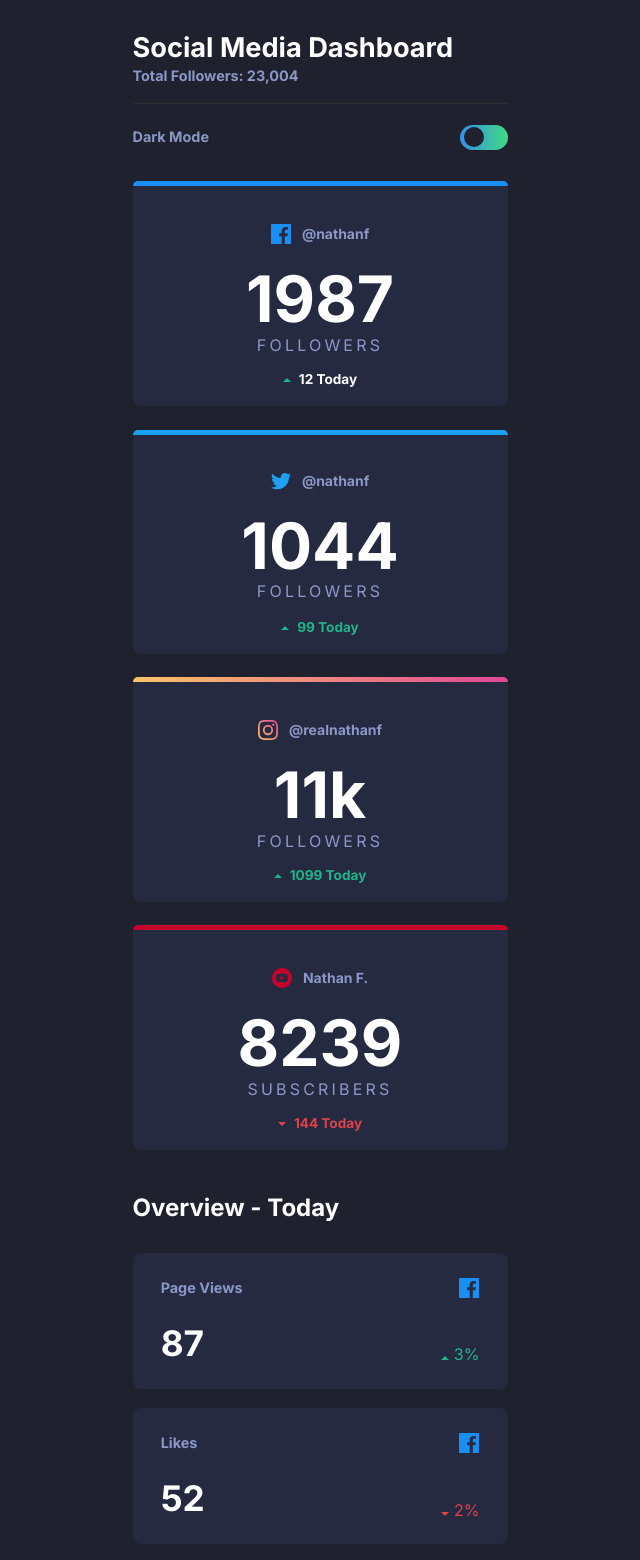
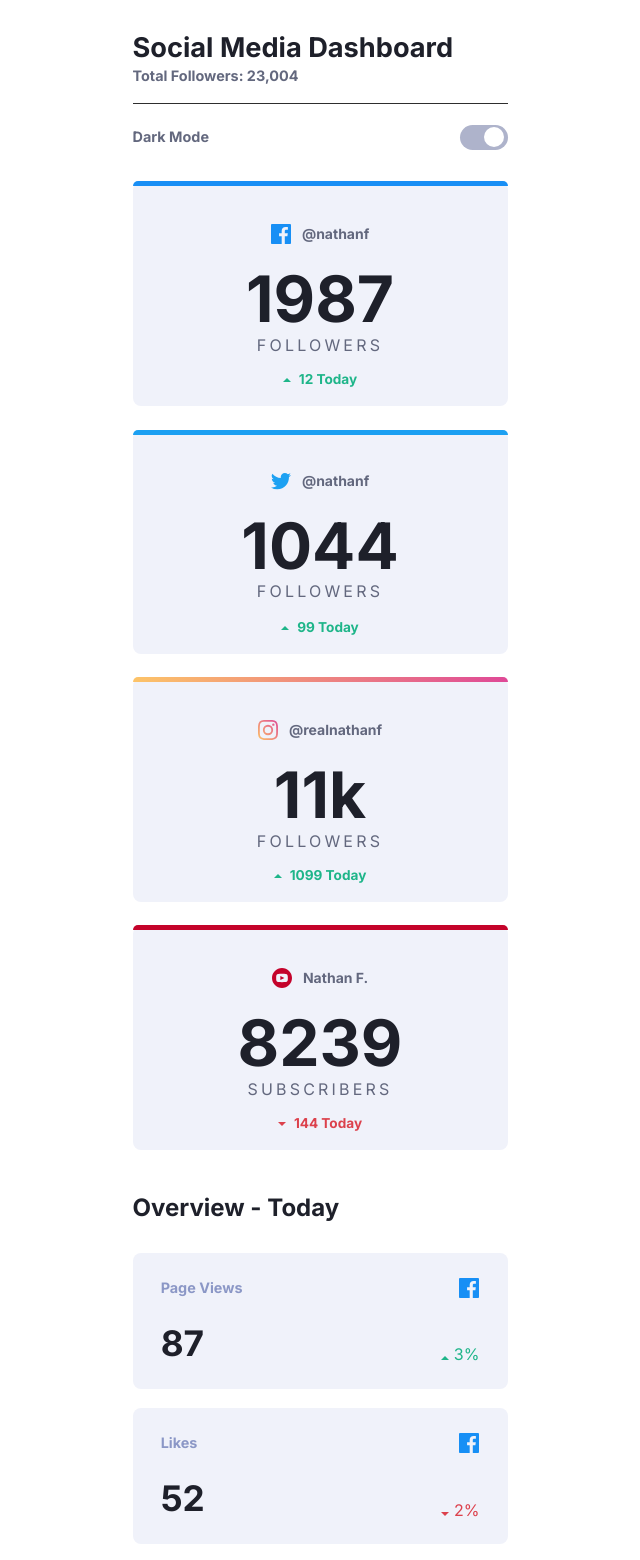
Before and after one commit to markimfeld/Social-Media-Dashboard, a plain HTML site: page index.html in a window 1280 px wide. Shown: the top 1560 px of the page, without its empty margins (320-960 px from the left). Drawn offline with Linux system fonts and the light colour scheme.

Commit message:
finished light-theme

```diff
--- a/css/style.css
+++ b/css/dark-theme.css
@@ -1,24 +1,4 @@
-:root {
-    --very-dark-blue: hsl(232, 19%, 15%);
-    --dark-desaturated-blue: hsl(228, 28%, 20%);
-    --desaturated-blue: hsl(228, 34%, 66%);
-    --white: hsl(0, 0%, 100%);
-
-    --facebook: hsl(208, 92%, 53%);
-    --twitter: hsl(203, 89%, 53%);
-    --instagram-first-color: hsl(37, 97%, 70%);
-    --instagram-second-color: hsl(329, 70%, 58%);
-    --youtube: hsl(348, 97%, 39%);
-
-    --sucess: #1EB589;
-    --danger: #DC414C;
-}
-
-html, body {
-    margin: 0;
-    padding: 0;
-    font-family: 'Inter', sans-serif;
-}
+@import 'general.css';
 
 body {
     background-color: var(--very-dark-blue);
--- /dev/null
+++ b/css/general.css
@@ -0,0 +1,29 @@
+:root {
+    --very-dark-blue: hsl(232, 19%, 15%);
+    --dark-desaturated-blue: hsl(228, 28%, 20%);
+    --desaturated-blue: hsl(228, 34%, 66%);
+    --white: hsl(0, 0%, 100%);
+
+    --facebook: hsl(208, 92%, 53%);
+    --twitter: hsl(203, 89%, 53%);
+    --instagram-first-color: hsl(37, 97%, 70%);
+    --instagram-second-color: hsl(329, 70%, 58%);
+    --youtube: hsl(348, 97%, 39%);
+
+    --sucess: #1EB589;
+    --danger: #DC414C;
+
+
+    /* Light Theme */
+    --light-gray: hsl(230, 22%, 74%);
+    --very-pale-blue: hsl(225, 100%, 98%);
+    --light-grayish-blue: hsl(227, 47%, 96%);
+    --dark-grayish-blue: hsl(228, 12%, 44%);
+    --very-dark-blue: hsl(230, 17%, 14%);
+}
+
+html, body {
+    margin: 0;
+    padding: 0;
+    font-family: 'Inter', sans-serif;
+}
--- /dev/null
+++ b/css/light-theme.css
@@ -0,0 +1,235 @@
+@import 'general.css';
+
+body {
+    background-color: var(--white);
+    width: 375px;
+    margin: 2em auto;
+}
+
+.navbar {
+    display: flex;
+    flex-direction: column;
+    margin-bottom: 2em;
+}
+
+.navbar-left-side {
+    display: flex;
+    flex-direction: column;
+    padding: 0 0 1.1em 0;
+}
+
+.navbar-left-side::after {
+    content: "";
+    height: 1px;
+    width: 100%;
+    position: relative;
+    top: .9em;
+    background-color: hsl(0, 0%, 18%);
+}
+
+.navbar-left-side > h1 {
+    color: var(--very-dark-blue);
+    font-weight: 700;
+    font-size: 1.7em;
+}
+
+.navbar-left-side > p {
+    color: var(--dark-grayish-blue);
+    font-weight: 700;
+    font-size: .9em;
+    margin: .3em 0;
+}
+
+.navbar-right-side {
+    display: flex;
+    justify-content: space-between;
+    align-items: center;
+    padding: 1.1em 0 0 0;
+}
+
+.navbar-right-side > span {
+    color: var(--dark-grayish-blue);
+    font-weight: 700;
+    font-size: .9em;
+}
+
+.toggle {
+    background: var(--light-gray);
+    width: 3em;
+    height: 1.6em;
+    border-radius: 1em;
+    cursor: pointer; }
+.circle {
+    display: block;
+    background: var(--white);
+    width: 1.3em;
+    height: 1.3em;
+    border-radius: 50%;
+    position: relative;
+    left: 24px;
+    top: 2px;
+}
+
+.card-container {
+    display: flex;
+    flex-direction: column;
+}
+
+.card {
+    display: flex;
+    flex-direction: column;
+    justify-content: space-evenly;
+    align-items: center;
+    border-radius: .5em;
+    height: 14em;
+    margin-bottom: 1.5em;
+    background-color: var(--light-grayish-blue);
+}
+
+.border-facebook::before {
+    display: block;
+    content: "";
+    background-color: var(--facebook);
+    height: 5px;
+    width: 100%;
+    border-radius: .5em .5em 0 0;
+    position: relative;
+    top: -1.2em;
+    left: 0;
+}
+
+.border-twitter::before {
+    display: block;
+    content: "";
+    background-color: var(--twitter);
+    height: 5px;
+    width: 100%;
+    border-radius: .5em .5em 0 0;
+    position: relative;
+    top: -1.2em;
+    left: 0;
+}
+
+.border-instagram::before {
+    display: block;
+    content: "";
+    background: linear-gradient(to right, var(--instagram-first-color), var(--instagram-second-color));
+    height: 5px;
+    width: 100%;
+    border-radius: .5em .5em 0 0;
+    position: relative;
+    top: -1.2em;
+    left: 0;
+}
+
+.border-youtube::before {
+    display: block;
+    content: "";
+    background-color: var(--youtube);
+    height: 5px;
+    width: 100%;
+    border-radius: .5em .5em 0 0;
+    position: relative;
+    top: -1.2em;
+    left: 0;
+}
+
+.card-header {
+    display: flex;
+    align-items: center;
+    justify-content: space-between;
+}
+
+.card-header-icon {
+    margin-right: .7em;
+}
+
+.card-header-text {
+    color: var(--dark-grayish-blue);
+    font-weight: 700;
+    font-size: 14px;
+}
+
+.card-body {
+    display: flex;
+    flex-direction: column;
+    align-items: center;
+}
+
+.card-body-number {
+    color: var(--very-dark-blue);
+    font-weight: 700;
+    font-size: 4em;
+}
+
+.card-body-text {
+    color: var(--dark-grayish-blue);
+    text-transform: uppercase;
+    letter-spacing: .2em;
+}
+
+.card-footer {
+    display: flex;
+    justify-content: center;
+    align-items: center;
+}
+
+.card-footer-icon {
+    margin-right: .5em;
+}
+
+.card-footer-day {
+    color: var(--white);
+    font-weight: 700;
+    font-size: .85em;
+}
+
+.text-success {
+    color: var(--sucess);
+}
+
+.text-danger {
+    color: var(--danger);
+}
+
+.small-card {
+    display: flex;
+    flex-direction: column;
+    justify-content: space-evenly;
+    align-items: center;
+    border-radius: .5em;
+    height: 8.5em;
+    margin-bottom: 1.2em;
+    background-color: var(--light-grayish-blue);
+}
+
+.card-top {
+    display: flex;
+    align-items: center;
+    justify-content: space-between;
+    width: 85%;
+}
+
+.card-top-text {
+    color: var(--desaturated-blue);
+    font-weight: 700;
+    font-size: .9em;
+}
+
+.card-bottom {
+    display: flex;
+    align-items: flex-end;
+    justify-content: space-between;
+    width: 85%;
+}
+
+.card-bottom-number {
+    color: var(--very-dark-blue);
+    font-weight: 700;
+    font-size: 2.2em;
+}
+
+.overview-title {
+    color: var(--very-dark-blue);
+    margin-bottom: 1.3em;
+}
--- a/index.html
+++ b/index.html
@@ -14,8 +14,10 @@
         <title>Frontend Mentor | [Challenge Name Here]</title>
         <!-- normalize -->
         <link rel="stylesheet" href="css/normalize.css" />
-        <!-- CSS Styles 👍 -->
-        <link rel="stylesheet" href="css/style.css" />
+        <!-- CSS Styles Dark Theme 👍 -->
+        <!--<link rel="stylesheet" href="css/dark-theme.css" />-->
+        <!-- CSS Styles Light Theme 👍 -->
+        <link rel="stylesheet" href="css/light-theme.css" />
         <!-- Google Fonts -->
         <link
             href="https://fonts.googleapis.com/css2?family=Inter:wght@400;700&display=swap"
@@ -71,7 +73,7 @@
                                 d="M0 4l4-4 4 4z"
                             />
                         </svg>
-                        <span class="card-footer-day">12 Today</span>
+                        <span class="card-footer-day text-success">12 Today</span>
                     </div>
                 </div>
 
```
